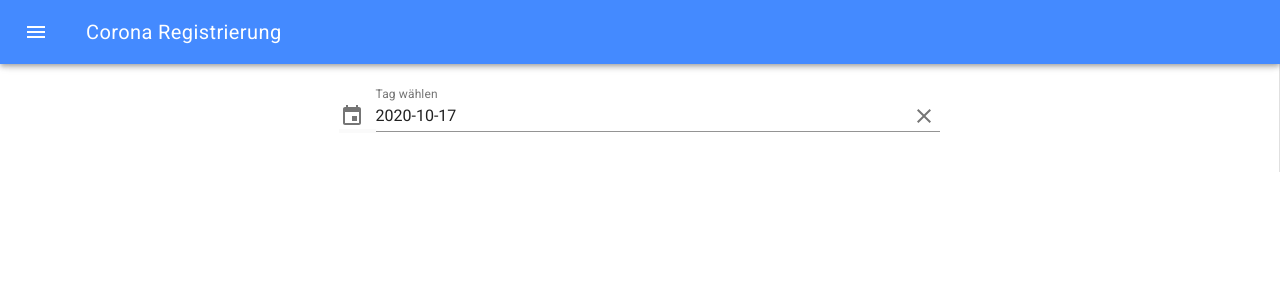
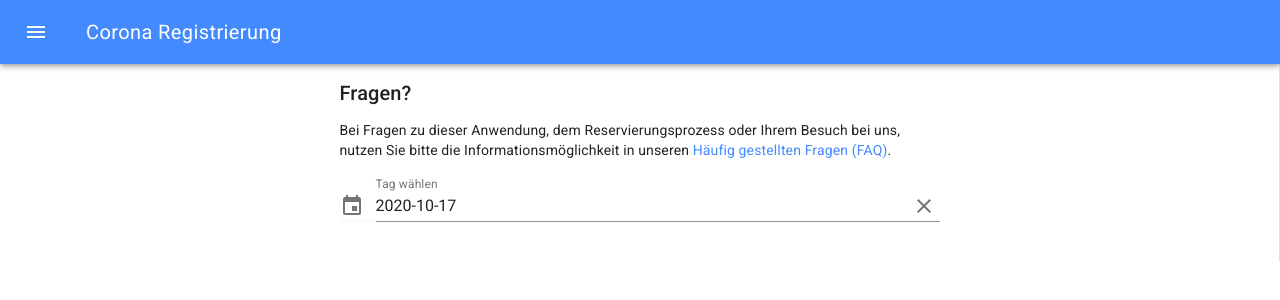
Before and after one commit to maxmoehl/ibait18-se-project-frontend, a Vue app: page / in a window 1280 px wide. Shown: the top 300 px of the page. Built offline with nearby package versions, Linux system fonts and the light colour scheme; no server answers.

Commit message:
add more text

```diff
--- a/src/views/Home.vue
+++ b/src/views/Home.vue
@@ -1,5 +1,14 @@
 <template>
   <div class="home">
+    <div class="header">
+      <div class="md-title">
+        Fragen?
+      </div>
+      <p>
+        Bei Fragen zu dieser Anwendung, dem Reservierungsprozess oder Ihrem Besuch bei uns, nutzen Sie bitte die
+        Informationsmöglichkeit in unseren <a href="/faq">Häufig gestellten Fragen (FAQ)</a>.
+      </p>
+    </div>
     <TimeSlotSelection></TimeSlotSelection>
   </div>
 </template>
```
